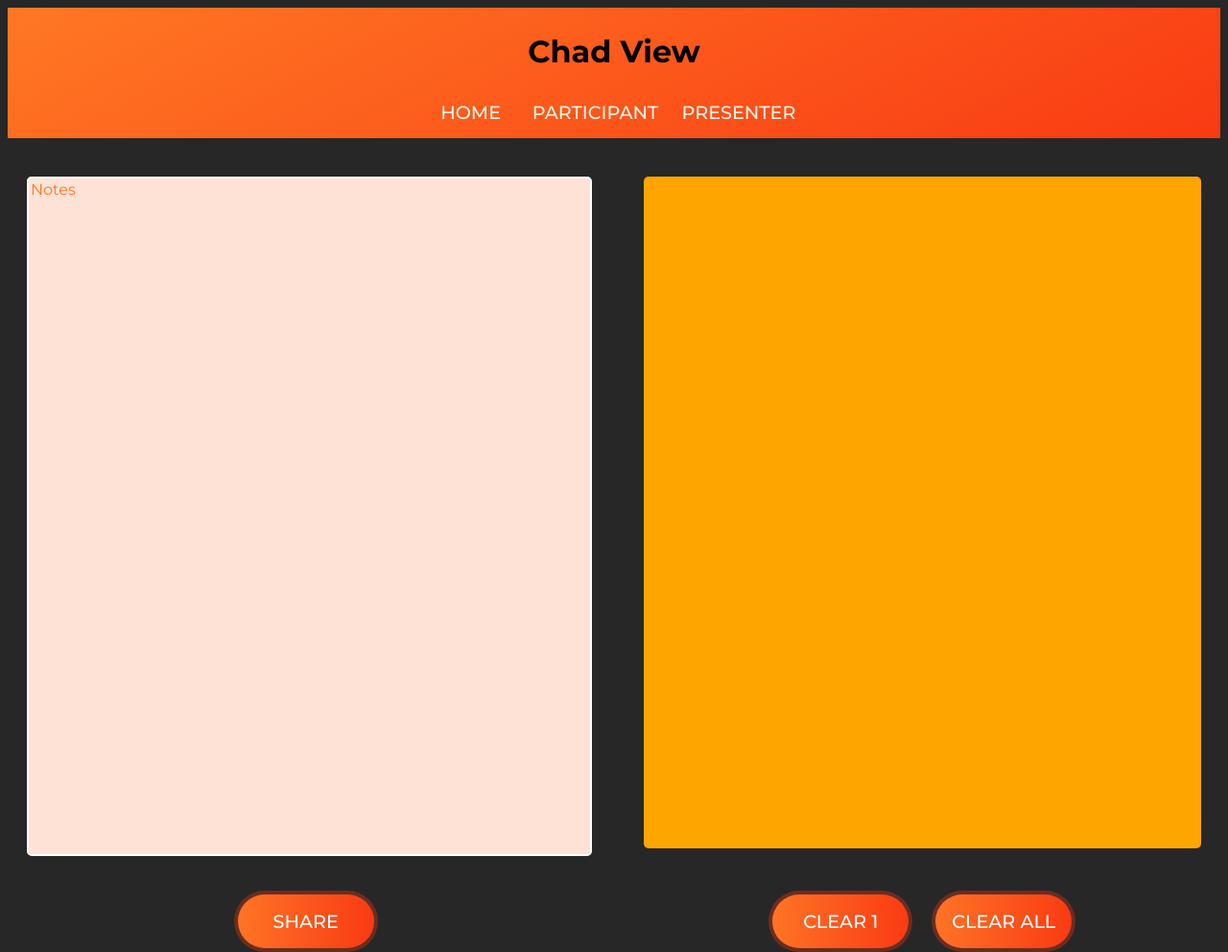
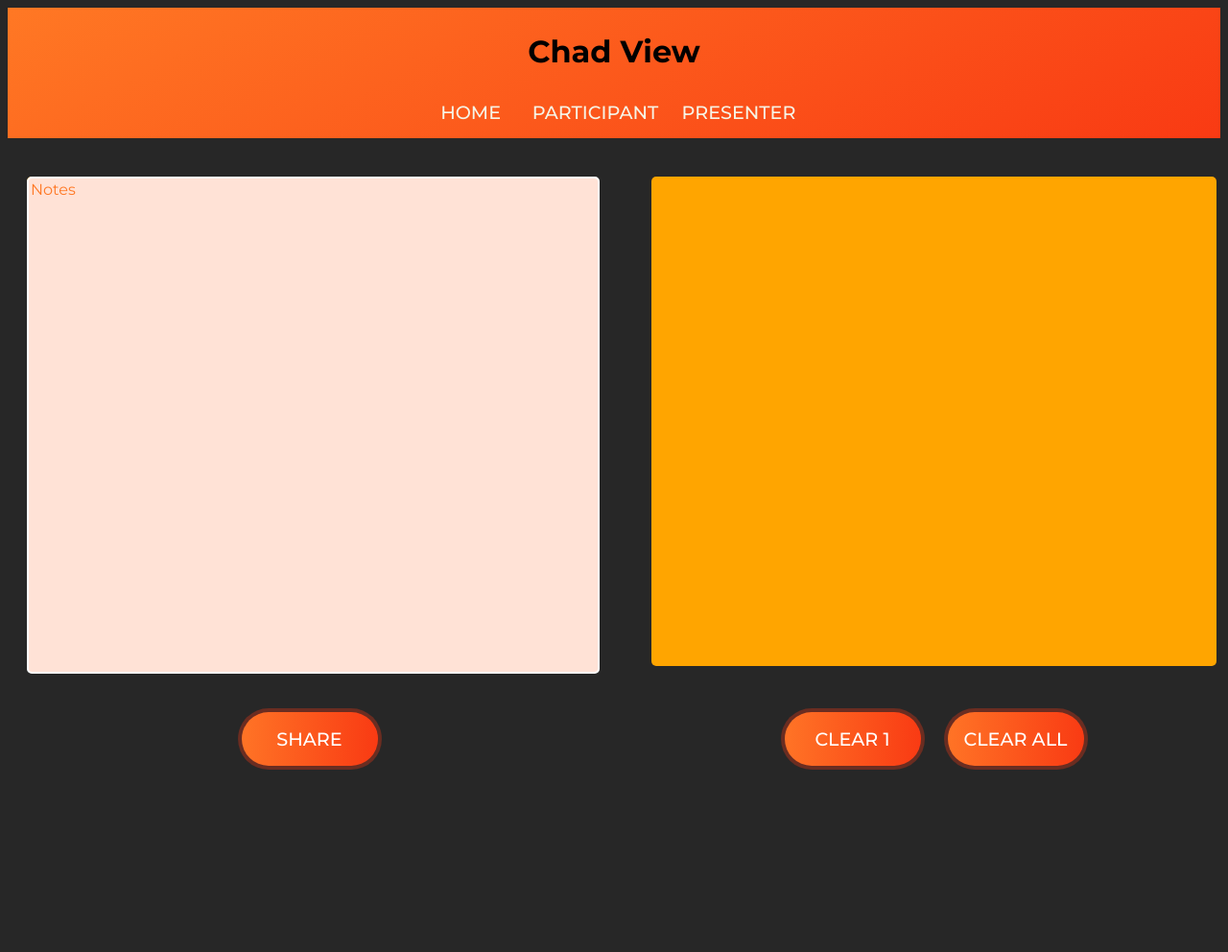
Before and after one commit to DavidLarsen1/GigaChad.Byte, a website: page public/presenter.html in a window 1280 px wide. Shown: the whole page at 96% size. After the commit the page ends 952 px from the top, so only its background shows below. Drawn offline with nearby package versions, Linux system fonts and the light colour scheme; no server answers.

Commit message:
fix grid and fix buttons move with income question

```diff
--- a/public/presenter.html
+++ b/public/presenter.html
@@ -22,7 +22,9 @@
 
             <!-- The Question Area -->
             <div id="questionSection">
-                <div id="questionContainer"></div>
+                <div id="questionContainer">
+                    <div id="incoming"></div>
+                </div>
 
                 <div id="questionButtons">
                     <!-- Buttons under the notes box for clearing notes -->
--- a/public/presenter.js
+++ b/public/presenter.js
@@ -70,7 +70,7 @@ socket.on('icecandidate', async (candidate) => {
 
 
 // Question adding socket connection.
-const questionContainer = document.getElementById("questionContainer");
+const questionContainer = document.getElementById("incoming");
 socket.on('receive-question', (question) => {
   const message = document.createElement("p");
   message.textContent = question;
--- a/public/styles/presenter.css
+++ b/public/styles/presenter.css
@@ -4,16 +4,18 @@
 @import "buttons.css";
 
 #content {
+    width: 100vw;
+    height: 100vh;
     margin: 0;
     padding: 0;
     -webkit-box-sizing: border-box;
     box-sizing: border-box;
     display: grid;
     grid-template-columns: 1fr 1fr;
-    grid-template-rows: 1fr 1fr auto;
+    grid-template-rows: 2.4fr 1fr;
     grid-gap: 5%; /* Define the gap between grid items */
     padding: 20px;
-    min-height: 100vh;
+    /* min-height: 100vh; */
 }
 
 body {
@@ -23,13 +25,13 @@ body {
     overflow: hidden;
 }
 
-/* work with */
+/* working with */
 #questionSection {
     justify-items: right;
     align-items: right;
     border: none;
     grid-column: 2/3;
-    grid-row: 1/3;
+    grid-row: 1/2;
 }
 
 /* inside question section */
@@ -40,7 +42,6 @@ body {
     max-height: 700px;
     width: 100%;
     background-color: orange;
-
 }
 
 /* inside question section  */
@@ -55,6 +56,18 @@ body {
     margin-bottom: 10px; /* Adjust margin-bottom as needed */
     padding-top: 44px;
 }
+
+#incoming {
+    height: 100%;
+    width: 100%;
+    overflow-y: hidden;
+    margin-left: 0%;
+    color: #000000;
+    font-family: "Montserrat", sans-serif;
+    font-size: 16px;
+    font-weight: 400;
+}
+
 
 /* #questionButtons {
     grid-column: 2/3;
@@ -94,7 +107,7 @@ body {
     align-items: right;
     border: none;
     grid-column: 1/2;
-    grid-row: 1/3;
+    grid-row: 1/2;
 }
 
 /* inside totalNotes */
```
